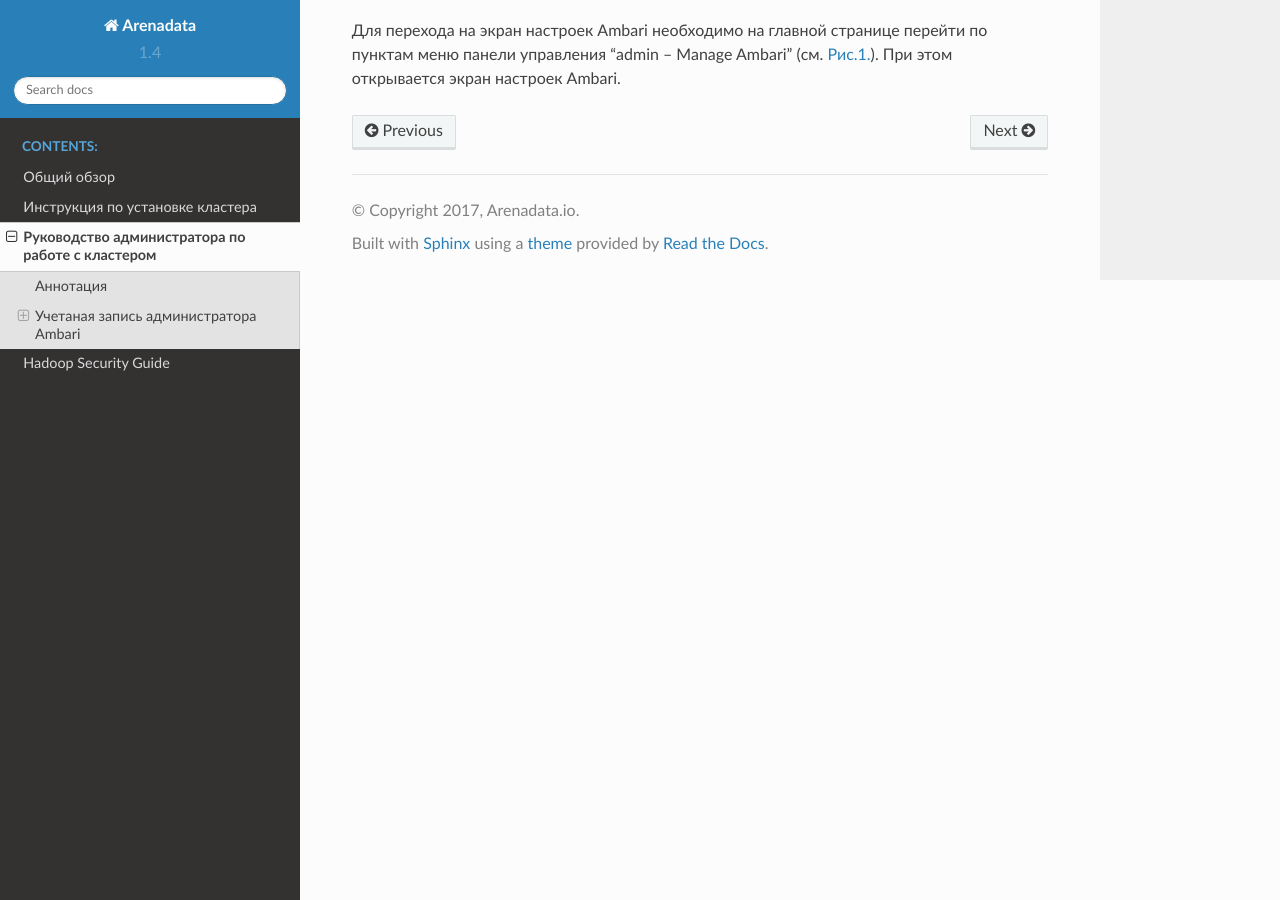
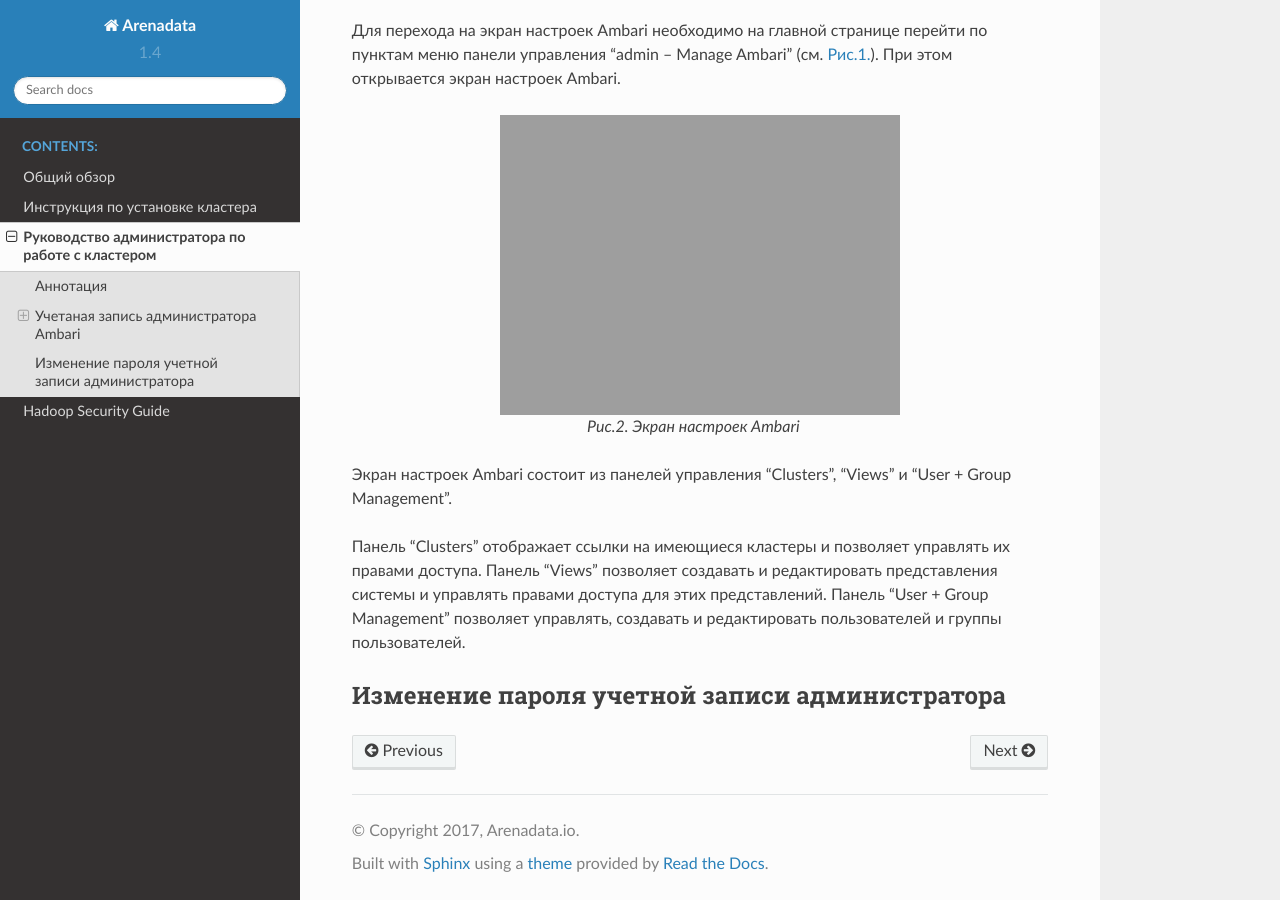
Before and after one commit to arenadata/docs_adps, a Sphinx documentation site: the page built from source/administration.rst, in a window 1280 px wide and 900 px high, scrolled down 2091 px. Built offline with Sphinx 7.4.7 and the Read the Docs theme 2.0.0, drawn with Linux system fonts in a browser that asks for light colours.

Commit message:
Update administration.rst

```diff
--- a/source/administration.rst
+++ b/source/administration.rst
@@ -71,3 +71,20 @@ Apache Ambari – это система, которая помогает в уп
 
 
 Для перехода на экран настроек Ambari необходимо на главной странице перейти по пунктам меню панели управления "admin – Manage Ambari" (см. :ref:`Рис.1.<admin-img-1>`). При этом открывается экран настроек Ambari.
+
+.. _admin-img-2:
+
+.. figure:: imgs/admin_pic.2.*
+   :align: center
+
+   Рис.2. Экран настроек Ambari
+
+Экран настроек Ambari состоит из панелей управления "Clusters", "Views" и "User + Group Management".
+
+Панель "Clusters" отображает ссылки на имеющиеся кластеры и позволяет управлять их правами доступа.
+Панель "Views" позволяет создавать и редактировать представления системы и управлять правами доступа для этих представлений.
+Панель "User + Group Management" позволяет управлять, создавать и редактировать пользователей и группы пользователей.
+
+
+Изменение пароля учетной записи администратора
+----------------------------------------------
```
